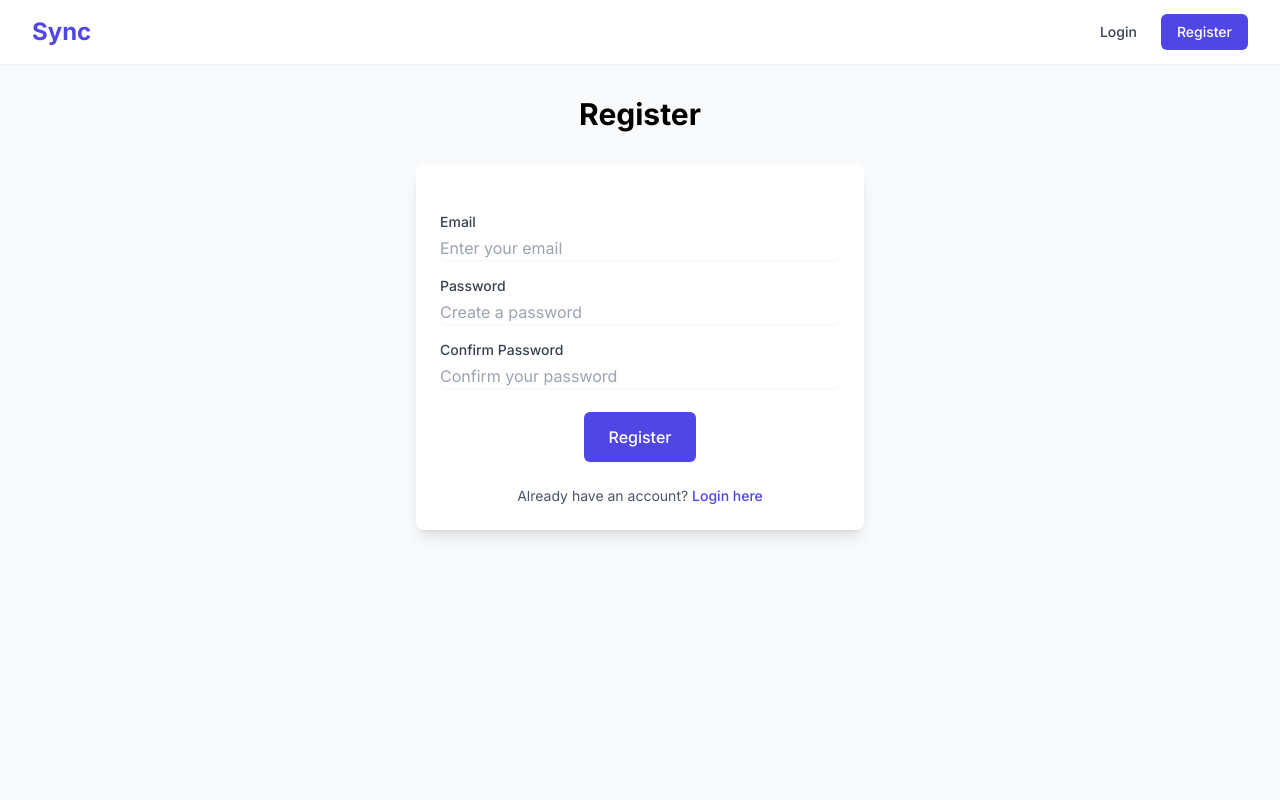
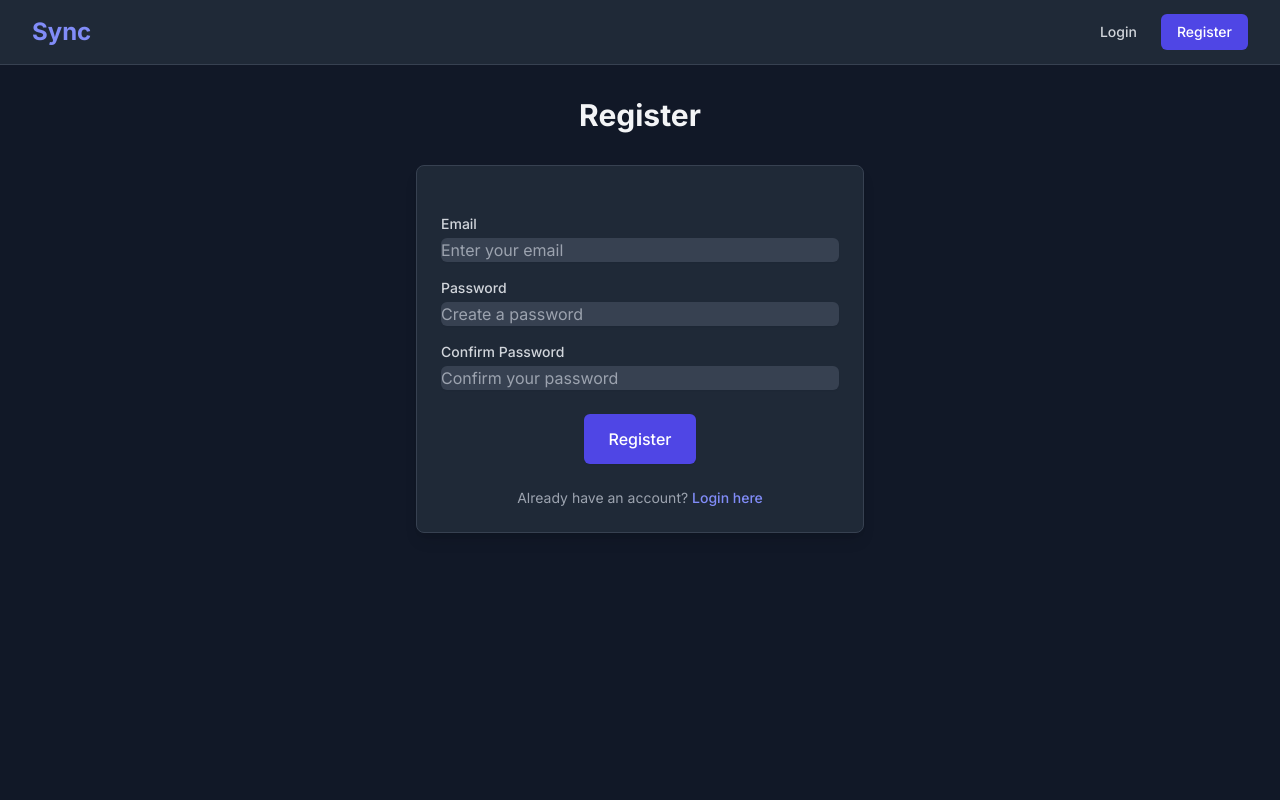
Before and after one commit to VaughnDV/sync, a Django app: page /accounts/register/ in a window 1280 px wide. Run offline with Django 5.2, Linux system fonts and the light colour scheme; some libraries are stand-ins or nearby versions.

Commit message:
Project setup

```diff
--- a/src/apps/accounts/templates/accounts/register.html
+++ b/src/apps/accounts/templates/accounts/register.html
@@ -6,62 +6,62 @@
 {% block content %}
 <div class="container mx-auto px-4 py-8">
     <div class="max-w-md mx-auto">
-        <h1 class="text-3xl font-bold mb-8 text-center">Register</h1>
+        <h1 class="text-3xl font-bold mb-8 text-center text-gray-100">Register</h1>
 
-        <div class="bg-white shadow-lg rounded-lg p-6">
+        <div class="bg-gray-800 shadow-lg rounded-lg p-6 border border-gray-700">
             <form method="post" class="space-y-6">
                 {% csrf_token %}
 
                 <div class="space-y-4">
                     <div>
-                        <label for="id_email" class="block text-sm font-medium text-gray-700">
+                        <label for="id_email" class="block text-sm font-medium text-gray-300">
                             Email
                         </label>
                         <input type="email" name="email" id="id_email" required
-                            class="mt-1 block w-full rounded-md border-gray-300 shadow-sm focus:border-indigo-500 focus:ring-indigo-500"
+                            class="mt-1 block w-full rounded-md border-gray-600 bg-gray-700 text-gray-100 shadow-sm focus:border-indigo-500 focus:ring-indigo-500"
                             placeholder="Enter your email">
                         {% if form.email.errors %}
-                        <p class="mt-1 text-sm text-red-600">{{ form.email.errors.0 }}</p>
+                        <p class="mt-1 text-sm text-red-400">{{ form.email.errors.0 }}</p>
                         {% endif %}
                     </div>
 
                     <div>
-                        <label for="id_password1" class="block text-sm font-medium text-gray-700">
+                        <label for="id_password1" class="block text-sm font-medium text-gray-300">
                             Password
                         </label>
                         <input type="password" name="password1" id="id_password1" required
-                            class="mt-1 block w-full rounded-md border-gray-300 shadow-sm focus:border-indigo-500 focus:ring-indigo-500"
+                            class="mt-1 block w-full rounded-md border-gray-600 bg-gray-700 text-gray-100 shadow-sm focus:border-indigo-500 focus:ring-indigo-500"
                             placeholder="Create a password">
                         {% if form.password1.errors %}
-                        <p class="mt-1 text-sm text-red-600">{{ form.password1.errors.0 }}</p>
+                        <p class="mt-1 text-sm text-red-400">{{ form.password1.errors.0 }}</p>
                         {% endif %}
                     </div>
 
                     <div>
-                        <label for="id_password2" class="block text-sm font-medium text-gray-700">
+                        <label for="id_password2" class="block text-sm font-medium text-gray-300">
                             Confirm Password
                         </label>
                         <input type="password" name="password2" id="id_password2" required
-                            class="mt-1 block w-full rounded-md border-gray-300 shadow-sm focus:border-indigo-500 focus:ring-indigo-500"
+                            class="mt-1 block w-full rounded-md border-gray-600 bg-gray-700 text-gray-100 shadow-sm focus:border-indigo-500 focus:ring-indigo-500"
                             placeholder="Confirm your password">
                         {% if form.password2.errors %}
-                        <p class="mt-1 text-sm text-red-600">{{ form.password2.errors.0 }}</p>
+                        <p class="mt-1 text-sm text-red-400">{{ form.password2.errors.0 }}</p>
                         {% endif %}
                     </div>
                 </div>
 
                 <div class="flex justify-center">
                     <button type="submit"
-                        class="inline-flex items-center px-6 py-3 border border-transparent text-base font-medium rounded-md shadow-sm text-white bg-indigo-600 hover:bg-indigo-700 focus:outline-none focus:ring-2 focus:ring-offset-2 focus:ring-indigo-500">
+                        class="inline-flex items-center px-6 py-3 border border-transparent text-base font-medium rounded-md shadow-sm text-white bg-indigo-600 hover:bg-indigo-500 focus:outline-none focus:ring-2 focus:ring-offset-2 focus:ring-indigo-500">
                         Register
                     </button>
                 </div>
             </form>
 
             <div class="mt-6 text-center">
-                <p class="text-sm text-gray-600">
+                <p class="text-sm text-gray-400">
                     Already have an account?
-                    <a href="{% url 'accounts:login' %}" class="font-medium text-indigo-600 hover:text-indigo-500">
+                    <a href="{% url 'accounts:login' %}" class="font-medium text-indigo-400 hover:text-indigo-300">
                         Login here
                     </a>
                 </p>
--- a/src/apps/playlist_sync/forms.py
+++ b/src/apps/playlist_sync/forms.py
@@ -7,15 +7,15 @@ class SyncJobForm(forms.ModelForm):
         fields = ['youtube_playlist_url', 'spotify_playlist_name', 'reverse_order']
         widgets = {
             'youtube_playlist_url': forms.URLInput(attrs={
-                'class': 'mt-1 block w-full rounded-md border-gray-300 shadow-sm focus:border-indigo-500 focus:ring-indigo-500',
+                'class': 'mt-1 block w-full rounded-md bg-gray-700 border-gray-600 text-gray-200 shadow-sm focus:border-indigo-500 focus:ring-indigo-500 placeholder-gray-400',
                 'placeholder': 'Enter YouTube playlist URL'
             }),
             'spotify_playlist_name': forms.TextInput(attrs={
-                'class': 'mt-1 block w-full rounded-md border-gray-300 shadow-sm focus:border-indigo-500 focus:ring-indigo-500',
+                'class': 'mt-1 block w-full rounded-md bg-gray-700 border-gray-600 text-gray-200 shadow-sm focus:border-indigo-500 focus:ring-indigo-500 placeholder-gray-400',
                 'placeholder': 'Enter Spotify playlist name'
             }),
             'reverse_order': forms.CheckboxInput(attrs={
-                'class': 'h-4 w-4 text-indigo-600 focus:ring-indigo-500 border-gray-300 rounded'
+                'class': 'h-4 w-4 bg-gray-700 border-gray-600 text-indigo-600 focus:ring-indigo-500 focus:ring-offset-gray-800 rounded'
             }),
         }
 
--- a/src/templates/base.html
+++ b/src/templates/base.html
@@ -13,32 +13,32 @@
     </style>
     {% block extra_css %}{% endblock %}
 </head>
-<body class="bg-gray-50 min-h-screen">
-    <nav class="bg-white shadow-sm">
+<body class="bg-gray-900 min-h-screen text-gray-200">
+    <nav class="bg-gray-800 border-b border-gray-700">
         <div class="max-w-7xl mx-auto px-4 sm:px-6 lg:px-8">
             <div class="flex justify-between h-16">
                 <div class="flex">
                     <div class="flex-shrink-0 flex items-center">
-                        <a href="{% url 'dashboard:dashboard' %}" class="text-2xl font-bold text-indigo-600">Sync</a>
+                        <a href="{% url 'dashboard:dashboard' %}" class="text-2xl font-bold text-indigo-400">Sync</a>
                     </div>
                 </div>
                 <div class="flex items-center">
                     {% if user.is_authenticated %}
                         <a href="{% url 'dashboard:dashboard' %}"
-                           class="text-gray-700 hover:text-indigo-600 px-3 py-2 rounded-md text-sm font-medium">
+                           class="text-gray-300 hover:text-indigo-400 px-3 py-2 rounded-md text-sm font-medium">
                             Dashboard
                         </a>
                         <a href="{% url 'accounts:logout' %}"
-                           class="text-gray-700 hover:text-indigo-600 px-3 py-2 rounded-md text-sm font-medium">
+                           class="text-gray-300 hover:text-indigo-400 px-3 py-2 rounded-md text-sm font-medium">
                             Logout
                         </a>
                     {% else %}
                         <a href="{% url 'accounts:login' %}"
-                           class="text-gray-700 hover:text-indigo-600 px-3 py-2 rounded-md text-sm font-medium">
+                           class="text-gray-300 hover:text-indigo-400 px-3 py-2 rounded-md text-sm font-medium">
                             Login
                         </a>
                         <a href="{% url 'accounts:register' %}"
-                           class="bg-indigo-600 text-white hover:bg-indigo-700 ml-3 px-4 py-2 rounded-md text-sm font-medium">
+                           class="bg-indigo-600 text-white hover:bg-indigo-500 ml-3 px-4 py-2 rounded-md text-sm font-medium">
                             Register
                         </a>
                     {% endif %}
@@ -53,13 +53,13 @@
                 {% for message in messages %}
                     <div class="rounded-md p-4 mb-4
                         {% if message.tags == 'success' %}
-                            bg-green-50 text-green-700 border border-green-200
+                            bg-green-900 text-green-200 border border-green-700
                         {% elif message.tags == 'error' %}
-                            bg-red-50 text-red-700 border border-red-200
+                            bg-red-900 text-red-200 border border-red-700
                         {% elif message.tags == 'warning' %}
-                            bg-yellow-50 text-yellow-700 border border-yellow-200
+                            bg-yellow-900 text-yellow-200 border border-yellow-700
                         {% else %}
-                            bg-blue-50 text-blue-700 border border-blue-200
+                            bg-blue-900 text-blue-200 border border-blue-700
                         {% endif %}">
                         {{ message }}
                     </div>
```
Also changed, not shown: src/apps/accounts/templates/accounts/login.html (+10 -10 lines), src/apps/dashboard/templates/dashboard/dashboard.html (+9 -9 lines), src/apps/playlist_sync/templates/playlist_sync/sync_playlist.html (+10 -10 lines), src/templates/playlist_sync/review.html (+43 -28 lines), src/templates/playlist_sync/sync.html (+7 -7 lines).
